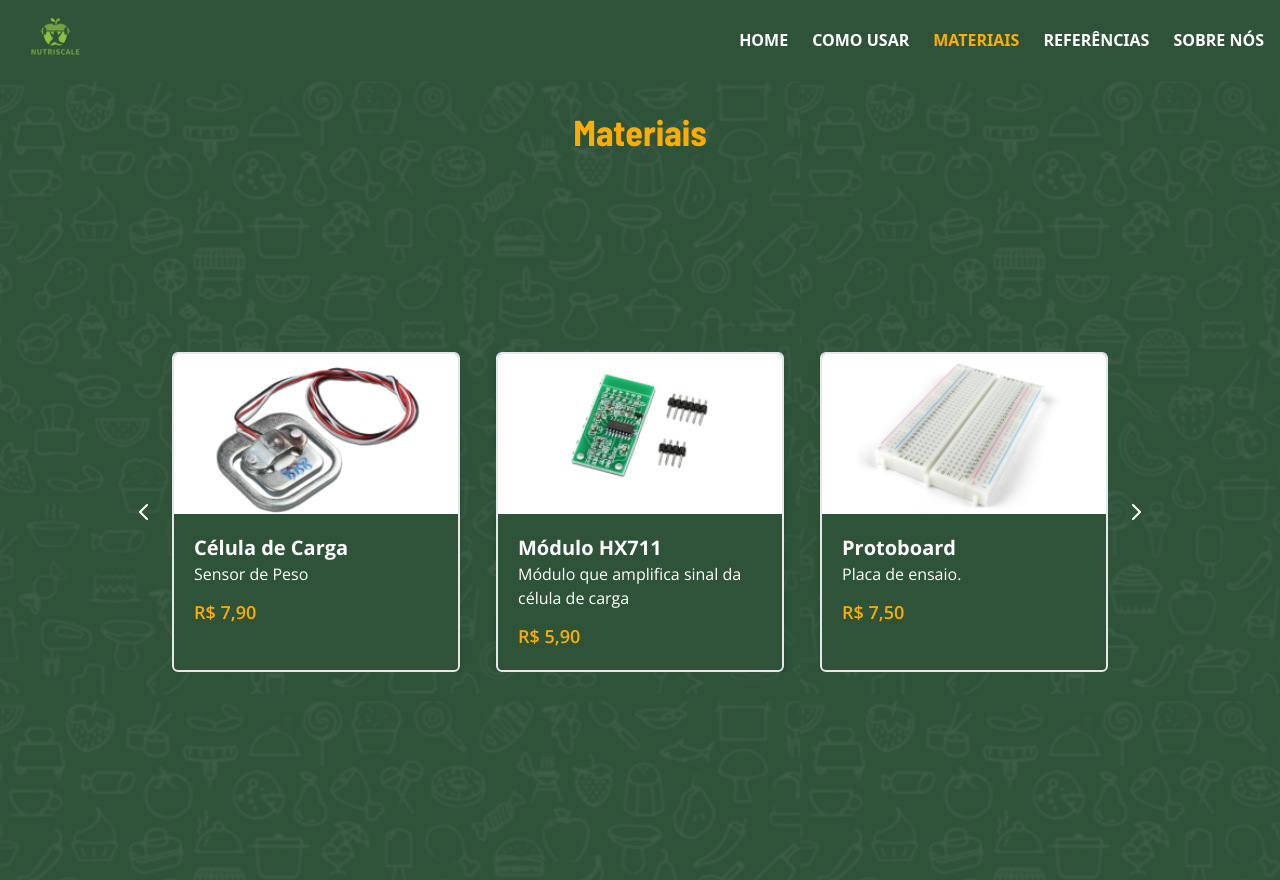
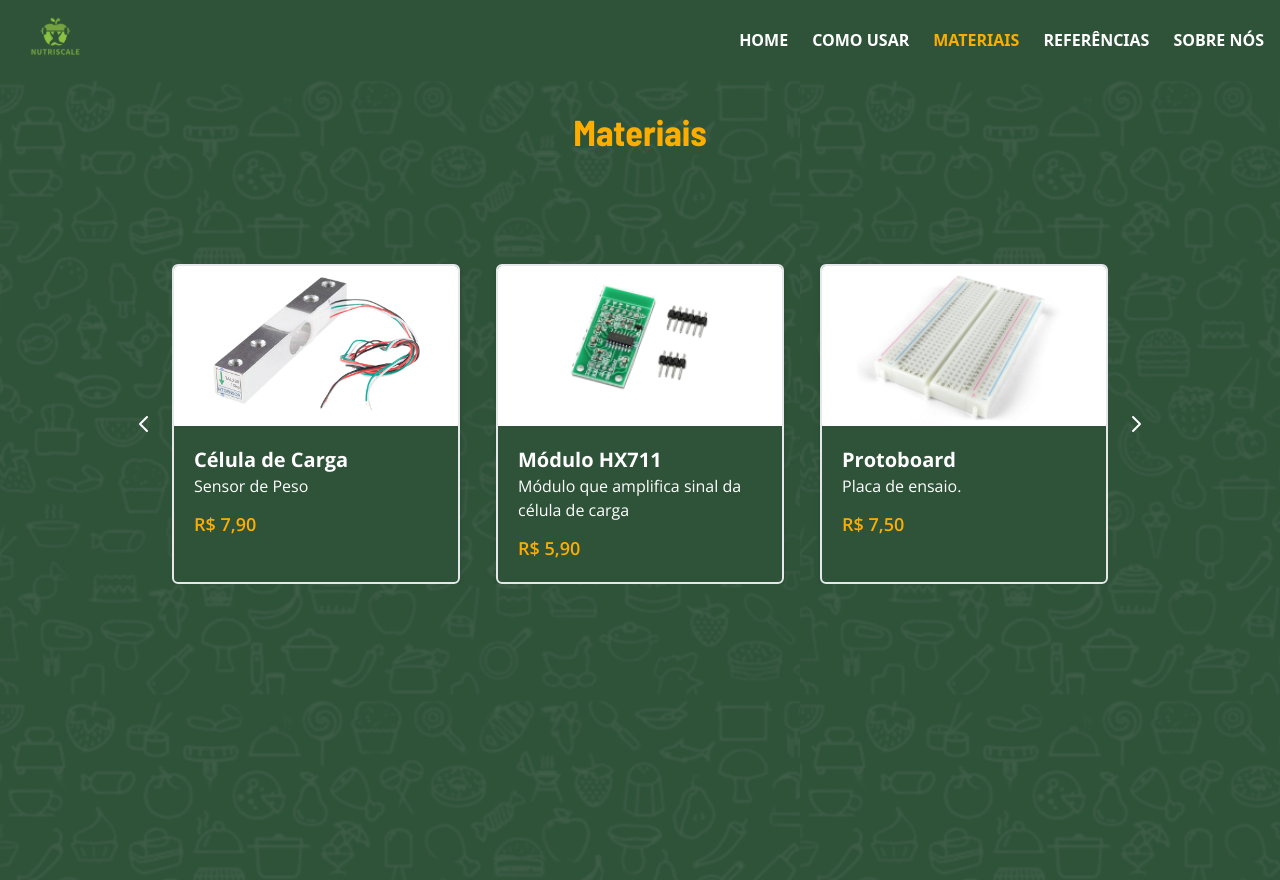
Before and after one commit to JVMF12/SITE-TCC, a React (Vite) app: page /materiais in a window 1280 px wide. Built offline with nearby package versions, Linux system fonts and the light colour scheme; a web font is replaced by a local one.

Commit message:
pag de materiais 100%

```diff
--- a/src/pages/ComoUsar.jsx
+++ b/src/pages/ComoUsar.jsx
@@ -25,7 +25,7 @@ function Comousar() {
       <section className="md:flex md:flex-col md:items-center">
         <div className="md:flex md:justify-center border-solid border-botaoSelecionado border-[0.18rem] mt-[1.5rem] mx-[1rem] rounded-[.5rem]  md:max-w-[41.5rem]">
           <h2 className="font-semibold text-sm text-center justify-center py-[.5rem]  px-[.5rem] md:text-lg">
-            Após seguir os passsos anteriores, basta criar uma conta no
+            Após seguir os passsos anteriores, basta conectar a balança no
             aplicativo e começar sua jornada na vida saúdavel, com o auxílio de
             uma excelente ferramenta
           </h2>
--- a/src/pages/Materiais.jsx
+++ b/src/pages/Materiais.jsx
@@ -30,12 +30,12 @@ const DesktopPecas = () => {
   const produtos = [
     {
       imagem: "/arduinouno.png",
-      nome: "Arduino Uno R3",
+      nome: "Arduino Uno R3 BlackBoard",
       descricao: "Placa de Desenvolvimento",
       preco: "R$ 94,90",
     },
     {
-      imagem: "/clcarga.png",
+      imagem: "/clcarga.jpeg",
       nome: "Célula de Carga",
       descricao: "Sensor de Peso",
       preco: "R$ 7,90",
@@ -161,12 +161,12 @@ const MobilePecas = () => {
   const componentes = [
     {
       imagem: "/arduinouno.png",
-      nome: "Arduino Uno R3",
+      nome: "Arduino Uno R3 BlackBoard",
       descricao: "Placa de Desenvolvimento",
       preco: "R$ 94,90",
     },
     {
-      imagem: "/clcarga.png",
+      imagem: "/clcarga.jpeg",
       nome: "Célula de Carga",
       descricao: "Sensor de Peso",
       preco: "R$ 7,90",
@@ -214,7 +214,7 @@ const MobilePecas = () => {
 
   return (
     <div className="bg-fundoHeader lg:hidden  sm:max-w-[80%] border-2 rounded-xl ">
-      <div className=" flex flex-col items-center rounded-lg shadow-lg  margin-2 md:items-center">
+      <div className=" flex flex-col items-center rounded-lg shadow-lg  margin-2 md:items-center  w-[20rem]">
         <img
           src={componentes[currentIndex].imagem}
           alt={componentes[currentIndex].nome}
@@ -279,7 +279,7 @@ function Materiais() {
     <div>
       <HeaderMateriais />
       <main className="bg-fundo bg-repeat bg-[length:100vh] font-openSans font-normal text-sm text-text flex flex-col items-center min-h-[100vh]">
-        <h1 className=" text-titulo font-bold text-center pt-[2rem] md:text-4xl text-3xl font-subtitulo mb-[8rem]">
+        <h1 className=" text-titulo font-bold text-center pt-[2rem] md:text-4xl text-3xl font-subtitulo mb-[8rem] md:mb-10">
           Materiais
         </h1>
 
```
Also changed, not shown: public/BluetoothHC05.png, public/clcarga.jpeg (added).
